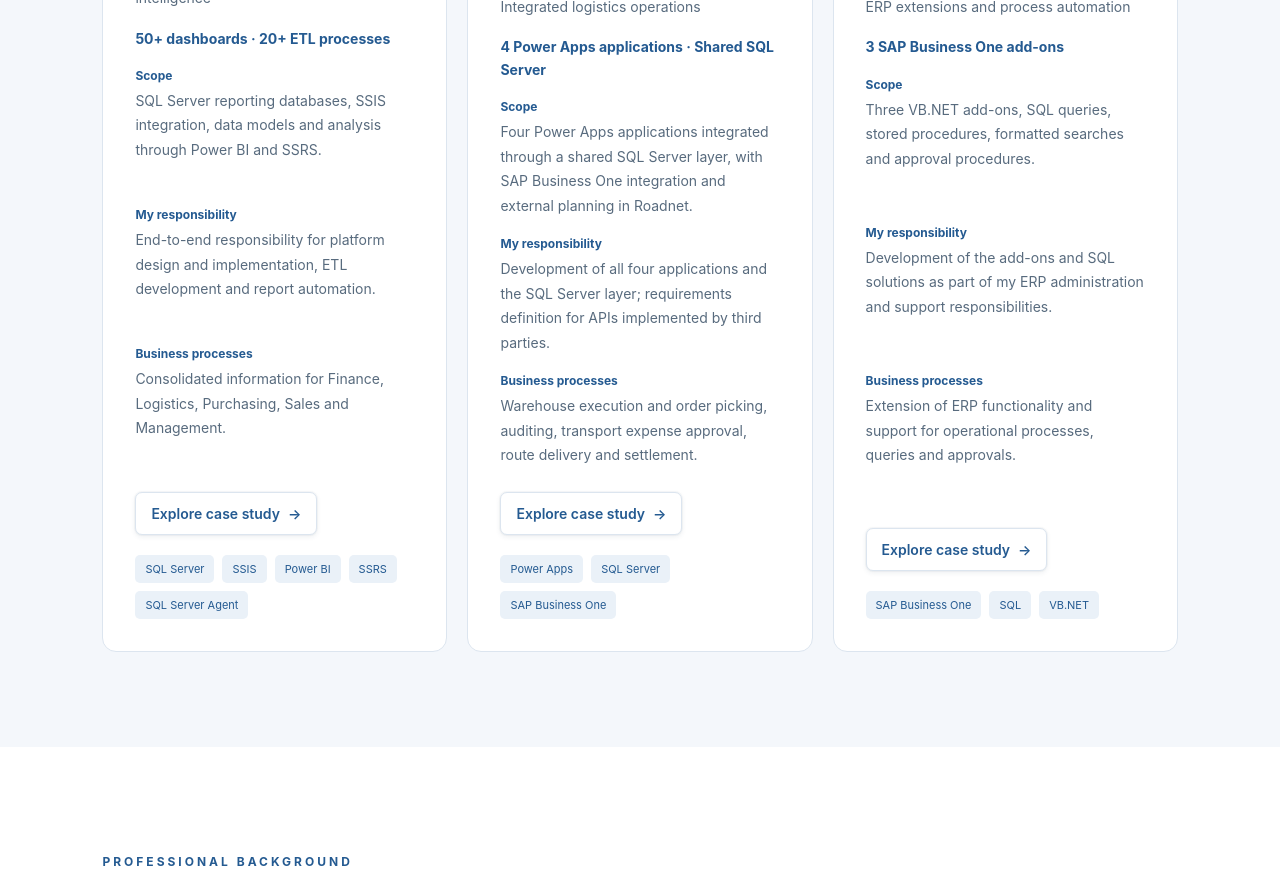
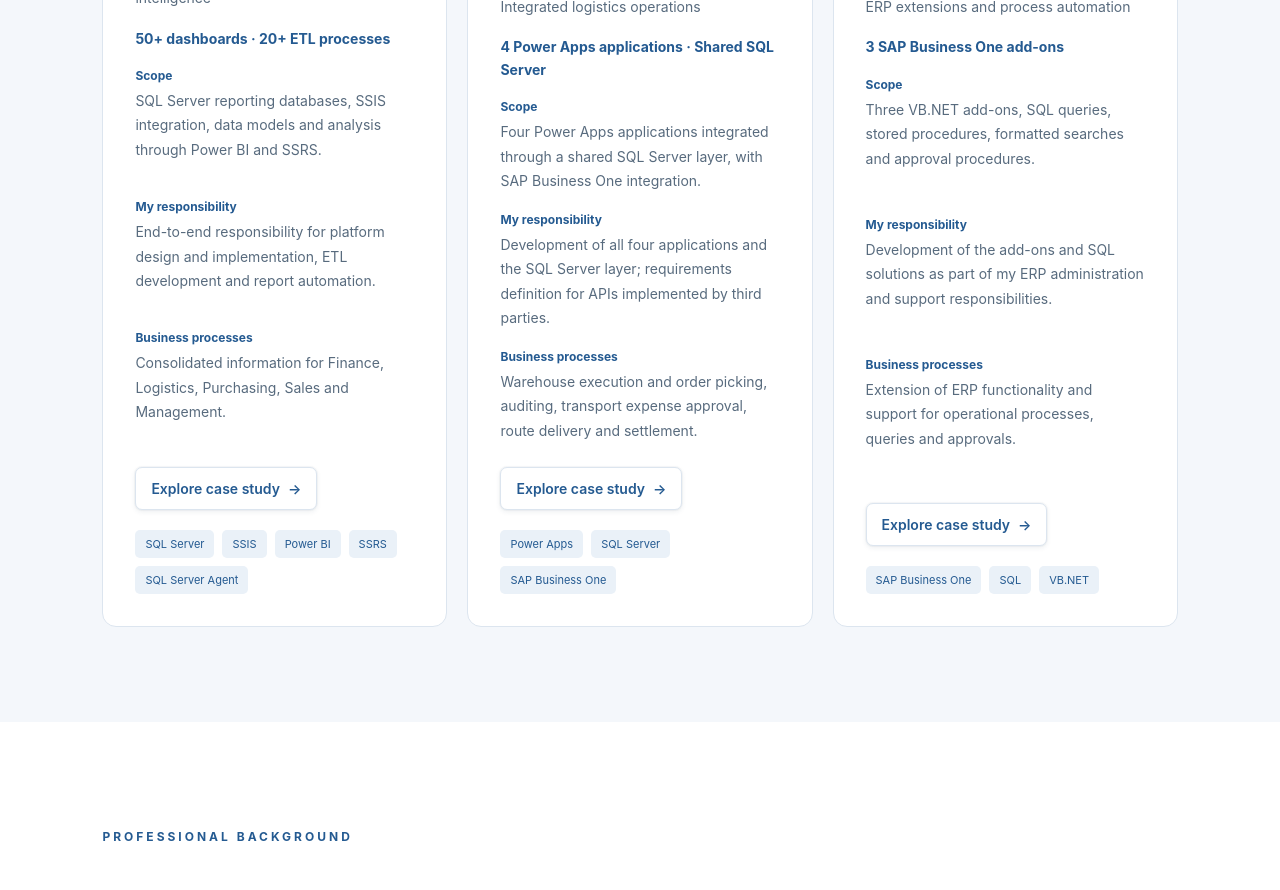
Before and after one commit to andresrossil/andresrossil.github.io, a React (Vite) app: page / in a window 1280 px wide. Shown: the part 1280-2170 px from the top of the page. Built offline with nearby package versions, Linux system fonts and the light colour scheme.

Commit message:
Remove external route planner mentions from portfolio

```diff
--- a/src/LogisticsCase.tsx
+++ b/src/LogisticsCase.tsx
@@ -7,12 +7,11 @@ const content = {
   eyebrow: 'BUSINESS APPLICATIONS · CASE STUDY', back: 'Back to projects',
   intro: 'Four independent Power Apps applications supporting warehouse execution, inventory and route auditing, transport expenses, and delivery settlement through shared operational information in SQL Server.',
   roleTitle: 'My responsibilities',
-  role: 'I developed the Power Apps applications and the SQL Server layer. I defined the integration requirements for APIs implemented by third-party developers. Roadnet was the external route-planning system.',
+  role: 'I developed the Power Apps applications and the SQL Server layer. I defined the integration requirements for APIs implemented by third-party developers.',
   architecture: 'Shared architecture', architectureNote: 'Conceptual view of the confirmed components and responsibilities; connections do not describe specific endpoints or imply direct database access to SAP.',
   sql: 'Shared SQL Server layer', sqlText: 'Operational information shared across the four applications. Database development and application logic were part of my responsibilities.',
   api: 'Integration APIs', apiText: 'Developed by third parties under integration requirements that I defined.',
   sap: 'SAP Business One', sapText: 'ERP integration within the operational workflow.',
-  roadnet: 'Roadnet', roadnetText: 'External route planning; separate from the applications I developed.',
   flow: 'Operational workflow', steps: ['Warehouse execution', 'Review and correction', 'Route execution', 'Returns and settlement'],
   expenseFlow: 'Transport expense requests and authorizations support the logistics operation as a separate workflow.',
   gallery: 'Application screens', imageNote: 'Warehouse is presented as a visual recreation with fictional data. Other application screens are from the original development environment. Empty fields and editor indicators are retained. The approval screen is a redacted derivative; these images do not demonstrate live system execution.',
@@ -30,12 +29,11 @@ const content = {
   eyebrow: 'APLICACIONES EMPRESARIALES · CASO DE ESTUDIO', back: 'Volver a proyectos',
   intro: 'Cuatro aplicaciones independientes en Power Apps para ejecución de almacén, auditoría de inventario y rutas, gastos de transporte y liquidación de entregas, con información operativa compartida en SQL Server.',
   roleTitle: 'Mi participación',
-  role: 'Desarrollé las aplicaciones Power Apps y la capa SQL Server. Definí los requerimientos de integración para las API programadas por desarrolladores externos. Roadnet era el sistema externo de planificación de rutas.',
+  role: 'Desarrollé las aplicaciones Power Apps y la capa SQL Server. Definí los requerimientos de integración para las API programadas por desarrolladores externos.',
   architecture: 'Arquitectura compartida', architectureNote: 'Vista conceptual de los componentes y responsabilidades confirmados; las conexiones no describen endpoints específicos ni implican acceso directo a la base de SAP.',
   sql: 'Capa compartida SQL Server', sqlText: 'Información operativa compartida por las cuatro aplicaciones. El desarrollo de base de datos y la lógica de las aplicaciones formaron parte de mis responsabilidades.',
   api: 'API de integración', apiText: 'Programadas por terceros bajo los requerimientos de integración que definí.',
   sap: 'SAP Business One', sapText: 'Integración ERP dentro del flujo operativo.',
-  roadnet: 'Roadnet', roadnetText: 'Planificación externa de rutas, separada de las aplicaciones que desarrollé.',
   flow: 'Flujo operativo', steps: ['Ejecución de almacén', 'Revisión y corrección', 'Ejecución de ruta', 'Devoluciones y liquidación'],
   expenseFlow: 'Las solicitudes y autorizaciones de gastos de transporte apoyan la operación logística mediante un flujo independiente.',
   gallery: 'Pantallas de las aplicaciones', imageNote: 'Warehouse se presenta como recreación visual con datos ficticios. Las demás capturas corresponden al entorno de desarrollo original. Se conservan los campos vacíos e indicadores del editor. La autorización es una copia anonimizada; las imágenes no demuestran una ejecución del sistema en producción.',
@@ -56,7 +54,7 @@ export default function LogisticsCase({language}:{language:'EN'|'ES'}) {
   <a className="back-projects" href="#proyectos">← {t.back}</a>
   <p className="eyebrow">{t.eyebrow}</p><h1>Integrated Logistics Operations Suite</h1>
   <p className="section-description">{t.intro}</p>
-  <div className="project-technologies">{['Power Apps','SQL Server','SAP Business One','APIs','Roadnet'].map(x=><span key={x}>{x}</span>)}</div>
+  <div className="project-technologies">{['Power Apps','SQL Server','SAP Business One','APIs'].map(x=><span key={x}>{x}</span>)}</div>
   <nav className="ilos-nav" aria-label={t.gallery}>{t.apps.map(a=><a href={`#ilos-${a.id}`} key={a.id} onClick={e=>{e.preventDefault();document.getElementById(`ilos-${a.id}`)?.scrollIntoView({behavior:'smooth'})}}>{a.title}</a>)}</nav>
   <section className="ilos-role"><h2>{t.roleTitle}</h2><p>{t.role}</p></section>
   <section aria-labelledby="ilos-architecture"><h2 id="ilos-architecture">{t.architecture}</h2><p>{t.architectureNote}</p>
@@ -64,7 +62,7 @@ export default function LogisticsCase({language}:{language:'EN'|'ES'}) {
    <div className="ilos-connector" aria-hidden="true">↕</div>
    <div className="ilos-sql"><h3>{t.sql}</h3><p>{t.sqlText}</p></div>
    <div className="ilos-connector" aria-hidden="true">↕</div>
-   <div className="ilos-integration"><div><h3>{t.api}</h3><p>{t.apiText}</p></div><div><h3>{t.sap}</h3><p>{t.sapText}</p></div><div><h3>{t.roadnet}</h3><p>{t.roadnetText}</p></div></div>
+   <div className="ilos-integration"><div><h3>{t.api}</h3><p>{t.apiText}</p></div><div><h3>{t.sap}</h3><p>{t.sapText}</p></div></div>
   </section>
   <section><h2>{t.flow}</h2><ol className="ilos-flow">{t.steps.map(s=><li key={s}>{s}</li>)}</ol><p>{t.expenseFlow}</p></section>
   <section><h2>{t.gallery}</h2></section>
--- a/src/homeProjects.ts
+++ b/src/homeProjects.ts
@@ -1,12 +1,12 @@
 export const homeProjects = {
  ES: [
   {title:'Corporate BI Platform',subtitle:'Plataforma corporativa de inteligencia de negocios',scope:'Bases de reportería SQL Server, integración con SSIS, modelos de datos y análisis en Power BI y SSRS.',role:'Responsable del diseño e implementación integral de la plataforma, los procesos ETL y la automatización de reportes.',processes:'Información consolidada para Finanzas, Logística, Compras, Ventas y Gerencia.',highlight:'50+ dashboards · 20+ procesos ETL'},
-  {title:'Integrated Logistics Operations Suite',subtitle:'Suite integrada de operaciones logísticas',scope:'Cuatro aplicaciones Power Apps integradas mediante una capa SQL Server compartida, con integración con SAP Business One y planificación externa en Roadnet.',role:'Desarrollo de las cuatro aplicaciones y de SQL Server; definición de requerimientos para las API programadas por terceros.',processes:'Almacén y preparación de pedidos, auditoría, aprobación de gastos de transporte, entregas y liquidación de rutas.',highlight:'4 aplicaciones Power Apps · SQL Server compartido'},
+  {title:'Integrated Logistics Operations Suite',subtitle:'Suite integrada de operaciones logísticas',scope:'Cuatro aplicaciones Power Apps integradas mediante una capa SQL Server compartida, con integración con SAP Business One.',role:'Desarrollo de las cuatro aplicaciones y de SQL Server; definición de requerimientos para las API programadas por terceros.',processes:'Almacén y preparación de pedidos, auditoría, aprobación de gastos de transporte, entregas y liquidación de rutas.',highlight:'4 aplicaciones Power Apps · SQL Server compartido'},
   {title:'SAP Business One Automation',subtitle:'Extensiones y automatización de procesos ERP',scope:'Tres complementos en VB.NET, consultas SQL, procedimientos almacenados, búsquedas formateadas y procedimientos de aprobación.',role:'Desarrollo de los complementos y las soluciones SQL dentro de mis responsabilidades de administración y soporte ERP.',processes:'Extensión de las funciones del ERP y apoyo a procesos operativos, consultas y aprobaciones.',highlight:'3 complementos SAP Business One'},
  ],
  EN: [
   {title:'Corporate BI Platform',subtitle:'Enterprise reporting and business intelligence',scope:'SQL Server reporting databases, SSIS integration, data models and analysis through Power BI and SSRS.',role:'End-to-end responsibility for platform design and implementation, ETL development and report automation.',processes:'Consolidated information for Finance, Logistics, Purchasing, Sales and Management.',highlight:'50+ dashboards · 20+ ETL processes'},
-  {title:'Integrated Logistics Operations Suite',subtitle:'Integrated logistics operations',scope:'Four Power Apps applications integrated through a shared SQL Server layer, with SAP Business One integration and external planning in Roadnet.',role:'Development of all four applications and the SQL Server layer; requirements definition for APIs implemented by third parties.',processes:'Warehouse execution and order picking, auditing, transport expense approval, route delivery and settlement.',highlight:'4 Power Apps applications · Shared SQL Server'},
+  {title:'Integrated Logistics Operations Suite',subtitle:'Integrated logistics operations',scope:'Four Power Apps applications integrated through a shared SQL Server layer, with SAP Business One integration.',role:'Development of all four applications and the SQL Server layer; requirements definition for APIs implemented by third parties.',processes:'Warehouse execution and order picking, auditing, transport expense approval, route delivery and settlement.',highlight:'4 Power Apps applications · Shared SQL Server'},
   {title:'SAP Business One Automation',subtitle:'ERP extensions and process automation',scope:'Three VB.NET add-ons, SQL queries, stored procedures, formatted searches and approval procedures.',role:'Development of the add-ons and SQL solutions as part of my ERP administration and support responsibilities.',processes:'Extension of ERP functionality and support for operational processes, queries and approvals.',highlight:'3 SAP Business One add-ons'},
  ]
 }
```
Also changed, not shown: src/LogisticsCase.css (+1 -1 lines), 1 other file (tests, documents, lock files or other folders).
